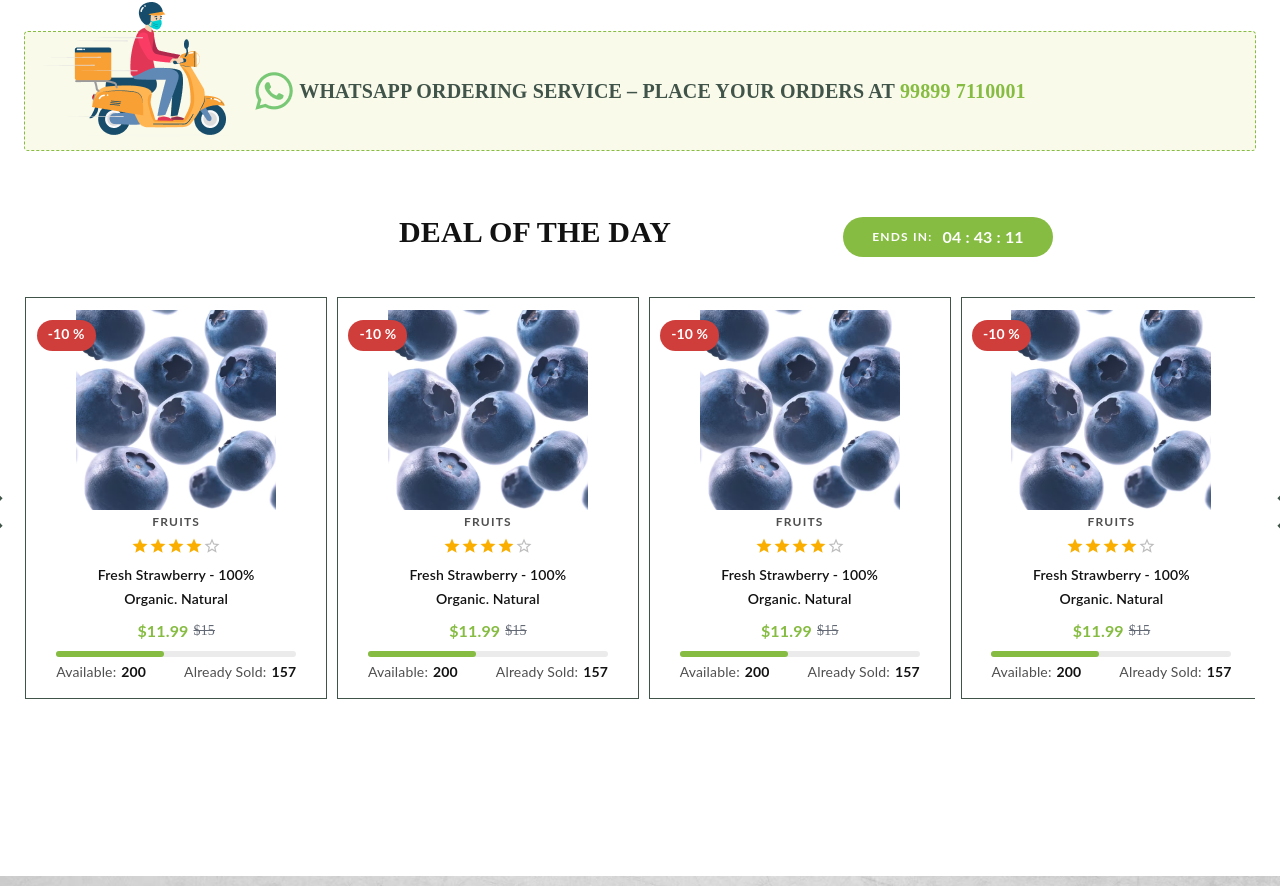
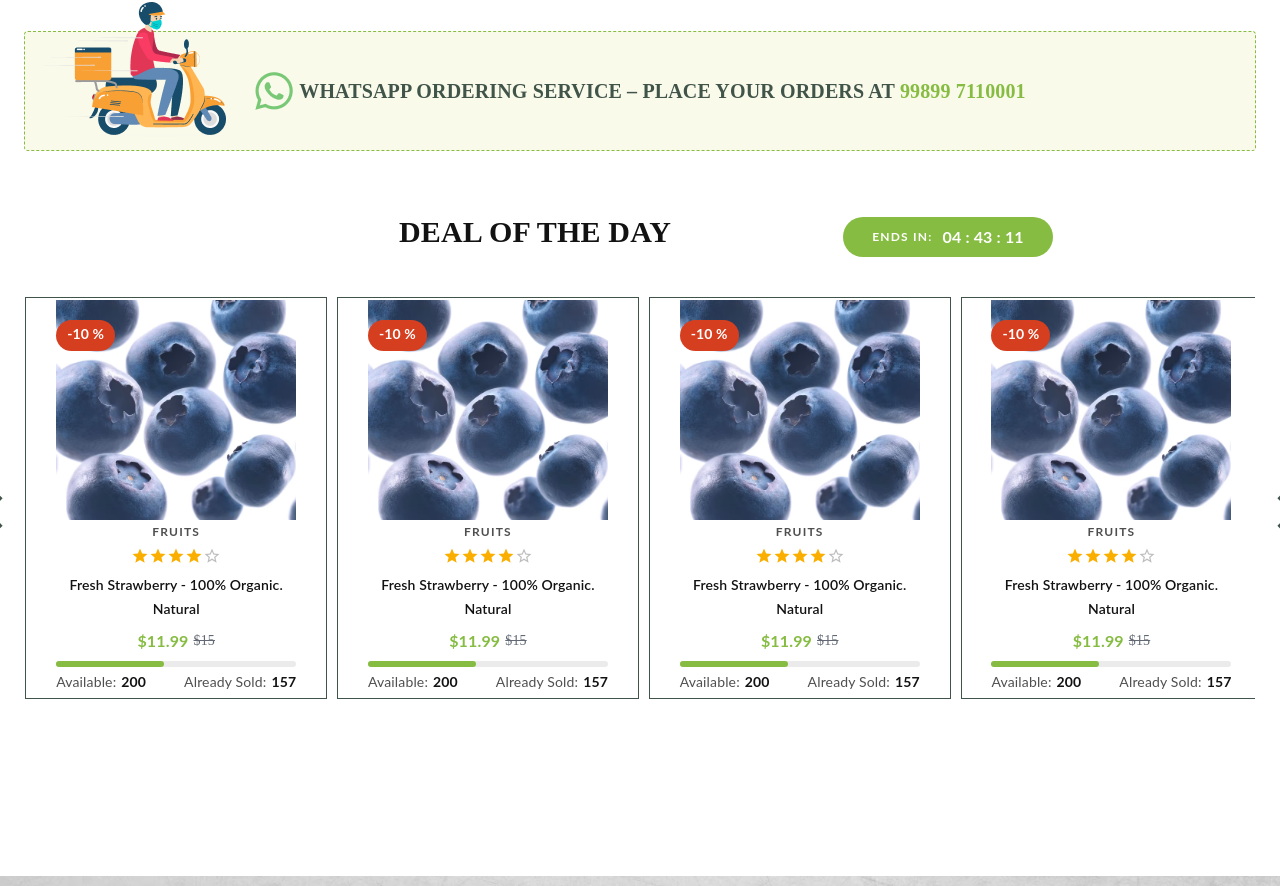
Before and after one commit to azizSharopov/freshen-react, a React (Create React App) app: page / in a window 1280 px wide. Shown: the part 2906-3792 px from the top of the page. Built offline with nearby package versions, Linux system fonts and the light colour scheme; a small style sheet from the web is missing.

Commit message:
fix: like icons change

```diff
--- a/src/app/components/orders/pausedOrders.tsx
+++ b/src/app/components/orders/pausedOrders.tsx
@@ -93,6 +93,7 @@ export default function PausedOrders(props: any) {
                     borderRadius: "4px",
                     fontWeight: "700",
                     fontSize: "13px",
+                    lineHeight: "24px",
                     boxShadow:
                       "0px 4px 4px rgba(0, 0, 0, 0.25), inset 0px 4px 4px rgba(0, 0, 0, 0.25)",
                   }}
@@ -107,6 +108,7 @@ export default function PausedOrders(props: any) {
                     borderRadius: "4px",
                     fontWeight: "700",
                     fontSize: "13px",
+                    lineHeight: "24px",
                     boxShadow:
                       "0px 4px 4px rgba(0, 0, 0, 0.25), inset 0px 4px 4px rgba(0, 0, 0, 0.25)",
                   }}
--- a/src/app/screens/HomePage/BestPage.tsx
+++ b/src/app/screens/HomePage/BestPage.tsx
@@ -101,27 +101,7 @@ export function BestPage() {
                       <img src="/homepage/strawberry.jpg" alt="" />
 
                       <Box className="like_view_boxbest">
-                        <Box className="like_view_box2best">
-                          <Button
-                            className={"like_view_btnbest"}
-                            style={{ left: "36px" }}
-                            disableTouchRipple
-                          >
-                            {/* hover -> */}
-                            <Checkbox
-                              icon={
-                                <FavoriteBorder style={{ color: "black" }} />
-                              }
-                              id={`${index}`}
-                              checkedIcon={
-                                <Favorite style={{ color: "red" }} />
-                              }
-                              checked={false}
-                              disableTouchRipple
-                            />
-                          </Button>
-                        </Box>
-                        <Box className="like_view_box2best"></Box>
+                        <img src="/icons/heart_green.png" alt="" />
                       </Box>
                     </Box>
                     <Box className="product_infobest">
--- a/src/app/screens/HomePage/DealPage.tsx
+++ b/src/app/screens/HomePage/DealPage.tsx
@@ -101,12 +101,30 @@ export function DealPage() {
                 className="productsbest"
               >
                 <Box className="products_sliderbest">
-                  <Box className="products_slider_img_best">
-                    <img src="/homepage/ripe-blueberries.jpg" alt="" />
                   <Box
-                      className="add_card_btnbest"
-                      sx={{ marginBottom: "0px" }}
+                    sx={{ zIndex: "5", position: "absolute" }}
+                    className="product_sale_info"
                   >
+                    -10 %
+                  </Box>
+                  <Box
+                    className="products_slider_img_best"
+                    style={{ width: "240px", height: "220px" }}
+                  >
+                    <img
+                      style={{ width: "240px", height: "220px" }}
+                      src="/homepage/ripe-blueberries.jpg"
+                      alt=""
+                    />
+
+                    <Box
+                      sx={{ zIndex: "6", position: "absolute" }}
+                      className="like_view_boxbest"
+                    >
+                      <img src="/icons/heart_green.png" alt="" />
+                    </Box>
+                  </Box>
+                  <Box className="add_card_deal" sx={{ marginBottom: "0px" }}>
                     <Box>
                       <img
                         style={{ width: "20px", height: "20px" }}
@@ -116,29 +134,7 @@ export function DealPage() {
                     </Box>
                     <Box>ADD TO CART</Box>
                   </Box>
-                    <Box className="product_sale_info">-10 %</Box>
-
-                    <Box className="like_view_boxbest">
-                      <Box className="like_view_box2best">
-                        <Button
-                          className={"like_view_btnbest"}
-                          style={{ left: "36px" }}
-                          disableTouchRipple
-                        >
-                          {/* hover -> */}
-                          <Checkbox
-                            icon={<FavoriteBorder style={{ color: "black" }} />}
-                            id={`${index}`}
-                            checkedIcon={<Favorite style={{ color: "red" }} />}
-                            checked={false}
-                            disableTouchRipple
-                          />
-                        </Button>
-                      </Box>
-                      <Box className="like_view_box2best"></Box>
-                    </Box>
-                  </Box>
-                  <Box className="product_infosale">
+                  <Box className="product_infosale" sx={{ marginTop: "30px" }}>
                     <Box className="brand_namebest">FRUITS</Box>
                     <Box className="product_retingbest">
                       <Rating
@@ -161,9 +157,10 @@ export function DealPage() {
                       sx={{
                         display: "flex",
                         flexDirection: "column",
+
                         width: "240px",
                         height: "41px",
-                        marginBottom: "15px",
+                        marginBottom: "45px",
                       }}
                     >
                       <Box
--- a/src/app/screens/HomePage/NewPage.tsx
+++ b/src/app/screens/HomePage/NewPage.tsx
@@ -103,23 +103,7 @@ export function NewPage() {
                     />
 
                     <Box className="like_view_boxbest">
-                      <Box className="like_view_box2best">
-                        <Button
-                          className={"like_view_btnbest"}
-                          style={{ left: "36px" }}
-                          disableTouchRipple
-                        >
-                          {/* hover -> */}
-                          <Checkbox
-                            icon={<FavoriteBorder style={{ color: "black" }} />}
-                            id={`${index}`}
-                            checkedIcon={<Favorite style={{ color: "red" }} />}
-                            checked={false}
-                            disableTouchRipple
-                          />
-                        </Button>
-                      </Box>
-                      <Box className="like_view_box2best"></Box>
+                      <img src="/icons/heart_green.png" alt="" />
                     </Box>
                   </Box>
                   <Box className="product_infobest">
--- a/src/app/screens/ShopPage/AllProducts.tsx
+++ b/src/app/screens/ShopPage/AllProducts.tsx
@@ -264,30 +264,23 @@ export function AllProducts() {
                   <img
                     style={{
                       backgroundSize: "cover",
-                      width: "200px",
-                      height: "200px",
+                      width: "240px",
+                      height: "220px",
                     }}
                     src="/homepage/cucumber.jpg"
                     alt=""
                   />
-
-                  <Box className="like_view_boxbest">
-                    <Box className="like_view_box2best">
-                      <Button
-                        className={"like_view_btnbest"}
-                        style={{ left: "36px" }}
-                        disableTouchRipple
-                      >
-                        <Checkbox
-                          icon={<FavoriteBorder style={{ color: "black" }} />}
-                          id={`${index}`}
-                          checkedIcon={<Favorite style={{ color: "red" }} />}
-                          checked={false}
-                          disableTouchRipple
-                        />
-                      </Button>
-                    </Box>
-                    <Box className="like_view_box2best"></Box>
+                  <Box
+                    sx={{ zIndex: "5", position: "absolute" }}
+                    className="product_sale_shop"
+                  >
+                    -10 %
+                  </Box>
+                  <Box
+                    sx={{ marginBottom: "130px" }}
+                    className="like_view_boxbest"
+                  >
+                    <img src="/icons/heart_green.png" alt="" />
                   </Box>
                 </Box>
                 <Box className="product_infobest">
--- a/src/css/home.css
+++ b/src/css/home.css
@@ -340,25 +340,22 @@
   align-items: center;
   cursor: "pointer";
   /* margin-bottom: 15px; */
-  border: 3px solid #ffffff;
+  border: 1px solid #ffffff;
 }
 .products_sliderbest {
   height: 395px;
   display: flex;
+  flex-direction: column;
 
-  align-items: center;
-  justify-content: center;
-  flex-direction: column;
   border: 1px solid #ffffff;
+  z-index: 1;
 }
 .product_sale_info {
-  position: absolute;
   width: 59px;
   height: 24px;
-  margin-right: 220px;
-  margin-bottom: 150px;
-  z-index: 4;
-  background: #cf3e3b;
+  z-index: 6;
+  margin-top: 20px;
+  background: #d53f20;
   border-radius: 60px;
   font-family: "Lato";
   font-style: normal;
@@ -375,21 +372,20 @@
 
 .products_slider_img_best {
   position: relative;
-  width: 200px;
-  height: 200px;
+  width: 240px;
+  height: 220px;
   display: flex;
-  align-items: center;
-  justify-content: center;
-  margin-bottom: 15px;
+
   z-index: 2;
 }
 .products_sliderbest:hover .products_slider_img_best img {
   width: 190px;
   height: 190px;
+  z-index: 3;
 }
 .products_slider_img_best img {
-  width: 200px;
-  height: 200px;
+  width: 240px;
+  height: 220px;
   transition: all 0.5s;
 }
 .add_card_btnbest {
@@ -418,31 +414,55 @@
   opacity: 0;
   transition: all 0.5s;
 }
+.add_card_deal {
+  height: 45px;
+  width: 240px;
+  position: absolute;
+  margin-top: 180px;
+  z-index: 8;
+  background: #86bc42;
+  box-shadow: 0px 5px 20px rgba(0, 83, 246, 0.1);
+  border-radius: 6px;
+  display: flex;
+  flex-direction: row;
+  gap: 10px;
+  justify-content: center;
+  align-items: center;
+
+  font-family: "Lato";
+  font-style: normal;
+  font-weight: 700;
+  font-size: 13px;
+  line-height: 16px;
+  text-align: center;
+  color: #ffffff;
+  opacity: 0;
+  transition: all 0.5s;
+}
 
 .like_view_boxbest {
   position: absolute;
-  height: 115px;
-  width: 31px;
-  top: -45px;
-  right: 35px;
-  display: flex;
-  justify-content: center;
-  align-items: center;
+  height: 40px;
+  width: 40px;
+  background: #ffffff;
+  margin-top: 20px;
+  margin-left: 200px;
+  border: 1px solid #86bc42;
+  box-shadow: 0px 4px 10px rgba(0, 0, 0, 0.05);
+  border-radius: 40px;
+  z-index: 4;
+  opacity: 0;
 }
-.like_view_btnbest {
-  height: 34px;
-  width: 30px;
-  border-radius: 50%;
-}
-.like_view_box2best {
-  height: 34px;
-  width: 34px;
-  opacity: 0;
-  border-radius: 50%;
-  transition: all 0.5s;
+.like_view_boxbest img {
+  position: absolute;
+  width: 16px;
+  height: 14px;
 }
 
 .productsbest:hover .add_card_btnbest {
+  opacity: 1;
+}
+.productsbest:hover .add_card_deal {
   opacity: 1;
 }
 /* .productsbest:hover .product_price_currentbest {
@@ -451,14 +471,13 @@
 .productsbest:hover .product_pricebest {
   opacity: 0;
 }
-.products_sliderbest:hover .like_view_box2best {
+.products_sliderbest:hover .like_view_boxbest {
   opacity: 1;
 }
 
-.like_view_btnbest:hover {
-  background: #f3f5f6;
-  box-shadow: 0px 10px 25px rgba(4, 30, 66, 0.05);
-  z-index: 3;
+.products_sliderbest:hover .like_view_boxbest img {
+  width: 16px;
+  height: 14px;
 }
 .product_infobest {
   text-align: center;
@@ -472,7 +491,7 @@
 }
 .product_infosale {
   text-align: center;
-  width: 200px;
+  width: 240px;
   height: 160px;
   display: flex;
   flex-direction: column;
--- a/src/css/shop.css
+++ b/src/css/shop.css
@@ -160,7 +160,7 @@
   height: 190px;
 }
 .shop_slider_img_best img {
-  width: 300px;
+  width: 200px;
   height: 200px;
   transition: all 0.5s;
 }
@@ -187,7 +187,24 @@
   opacity: 0;
   transition: all 0.5s;
 }
-
+.like_view_boxbest {
+  position: absolute;
+  height: 40px;
+  width: 40px;
+  background: #ffffff;
+  margin-top: 20px;
+  margin-left: 200px;
+  border: 2px solid #86bc42;
+  box-shadow: 0px 4px 10px rgba(0, 0, 0, 0.05);
+  border-radius: 40px;
+  z-index: 4;
+  opacity: 0;
+}
+.like_view_boxbest img {
+  position: absolute;
+  width: 16px;
+  height: 14px;
+}
 .like_view_boxbest {
   position: relative;
   height: 115px;
@@ -196,19 +213,10 @@
   justify-content: center;
   align-items: center;
 }
-.like_view_btnbest {
-  height: 34px;
-  width: 30px;
-  border-radius: 50%;
+.shop_sliderbest:hover .like_view_boxbest img {
+  width: 16px;
+  height: 14px;
 }
-.like_view_box2best {
-  height: 34px;
-  width: 34px;
-  opacity: 0;
-  border-radius: 50%;
-  transition: all 0.5s;
-}
-
 .shop_sliderbest:hover .add_card_btnbest {
   opacity: 1;
 }
@@ -216,7 +224,7 @@
 .shop_sliderbest:hover .product_pricebest {
   opacity: 0;
 }
-.shop_sliderbest:hover .like_view_box2best {
+.shop_sliderbest:hover .like_view_boxbest {
   opacity: 1;
 }
 
@@ -224,6 +232,28 @@
   background: #f3f5f6;
   box-shadow: 0px 10px 25px rgba(4, 30, 66, 0.05);
   z-index: 3;
+}
+
+.product_sale_shop {
+  position: relative;
+  width: 59px;
+  height: 30px;
+  z-index: 6;
+  margin-bottom: 110px;
+  margin-right: 190px;
+  background: #d53f20;
+  border-radius: 60px;
+  font-family: "Lato";
+  font-style: normal;
+  font-weight: 700;
+  font-size: 14px;
+  line-height: 14px;
+  text-align: center;
+  padding-top: 7px;
+  color: #ffffff;
+  flex: none;
+  order: 0;
+  flex-grow: 0;
 }
 .product_infobest {
   text-align: center;
```
Lines whose indentation alone changed are shown as unchanged.
